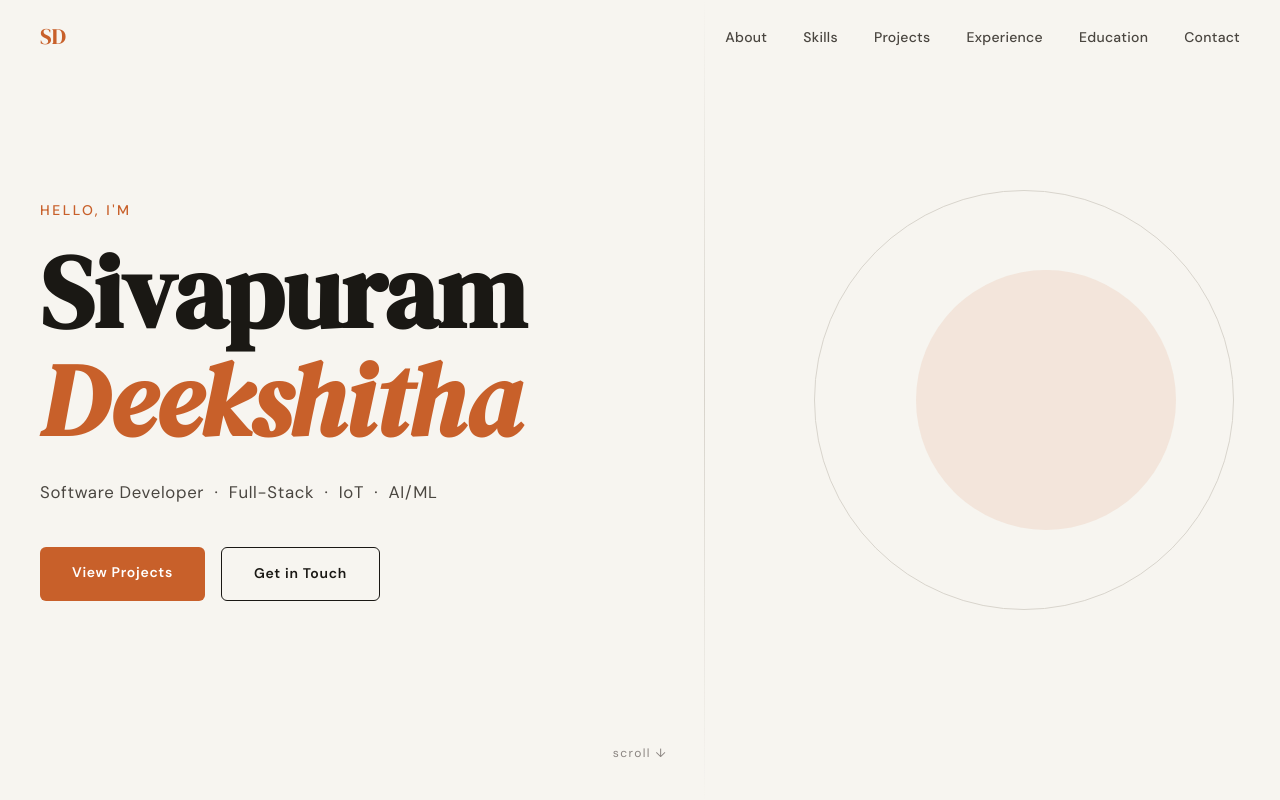
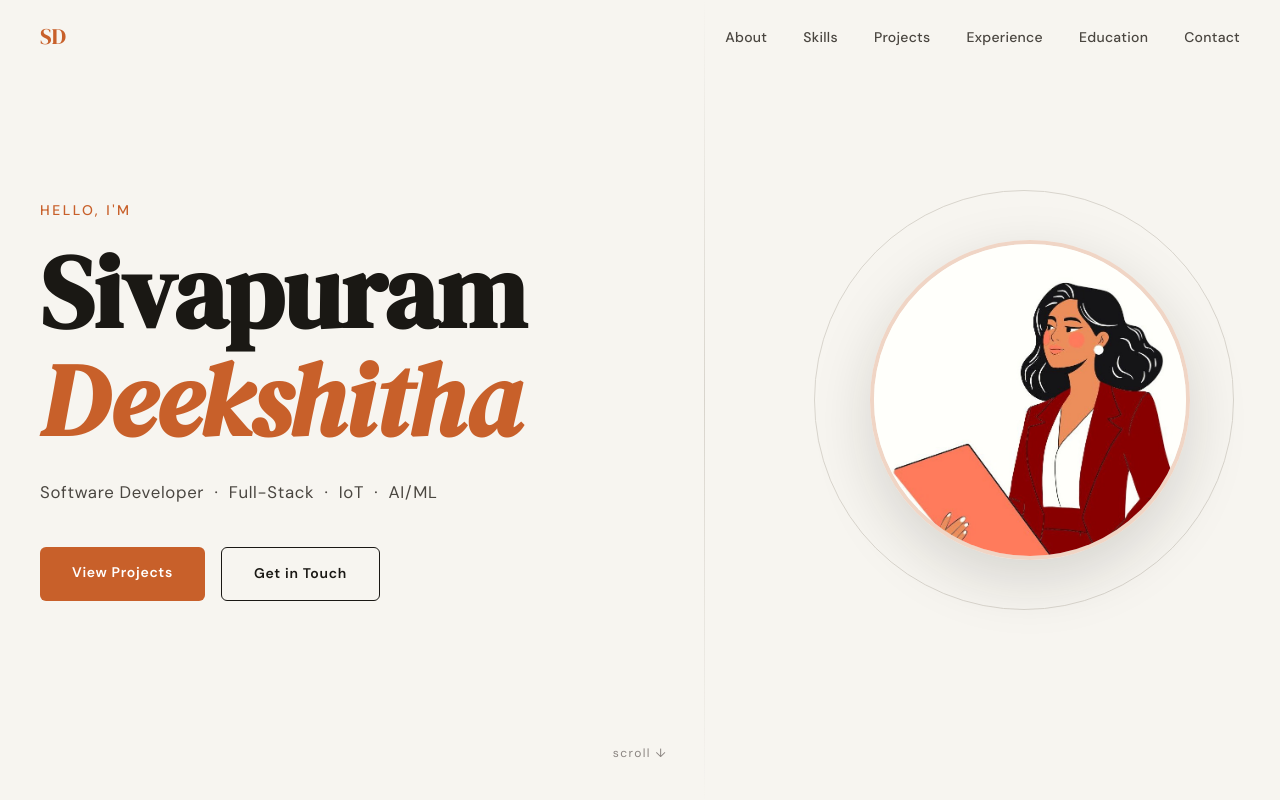
Before and after one commit to deekshi-25/deekshi-25.github.io, a plain HTML site: page index.html in a window 1280 px wide. Shown: the top 800 px of the page. Drawn offline with Linux system fonts and the light colour scheme.

Commit message:
Update hero section image in index.html

```diff
--- a/index.html
+++ b/index.html
@@ -27,8 +27,8 @@
 
   <!-- HERO -->
   <section id="hero">
-    <!div class="hero-photo">
-    <!img src="pic.jpg" alt="Sivapuram Deekshitha" />
+    <div class="hero-photo">
+    <img src="anipic.jpg" alt="Sivapuram Deekshitha" />
     </div>
     <div class="hero-content">
       <p class="hero-eyebrow reveal">Hello, I'm</p>
```
